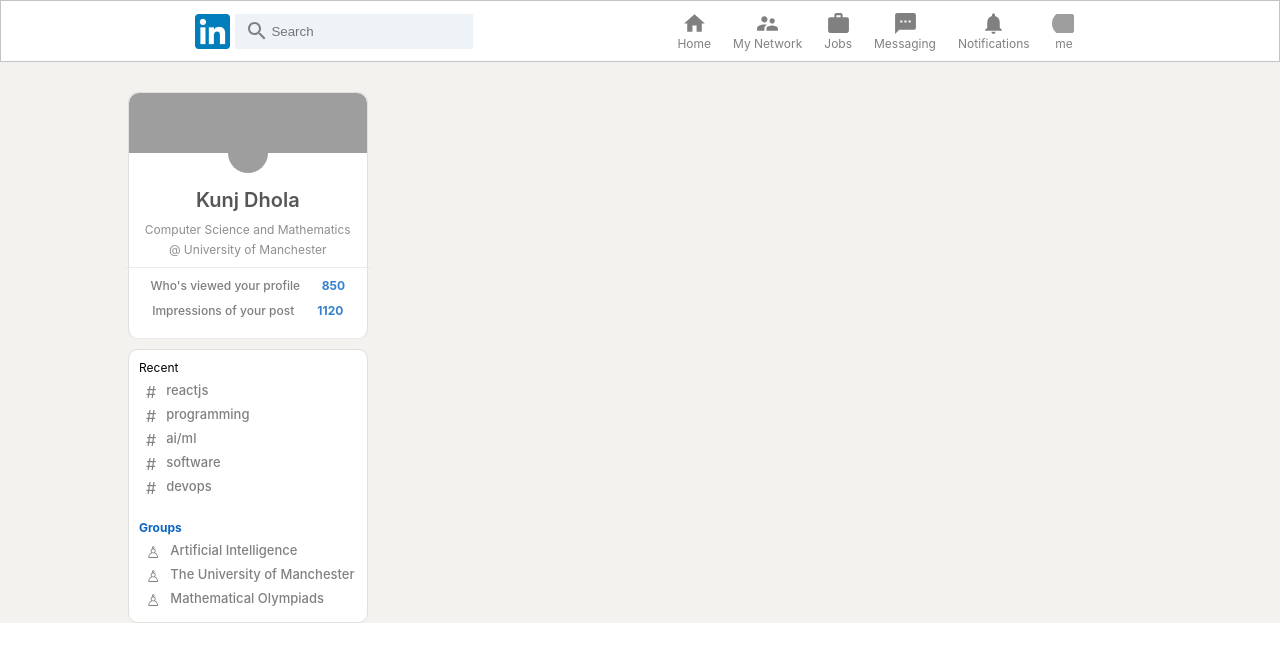
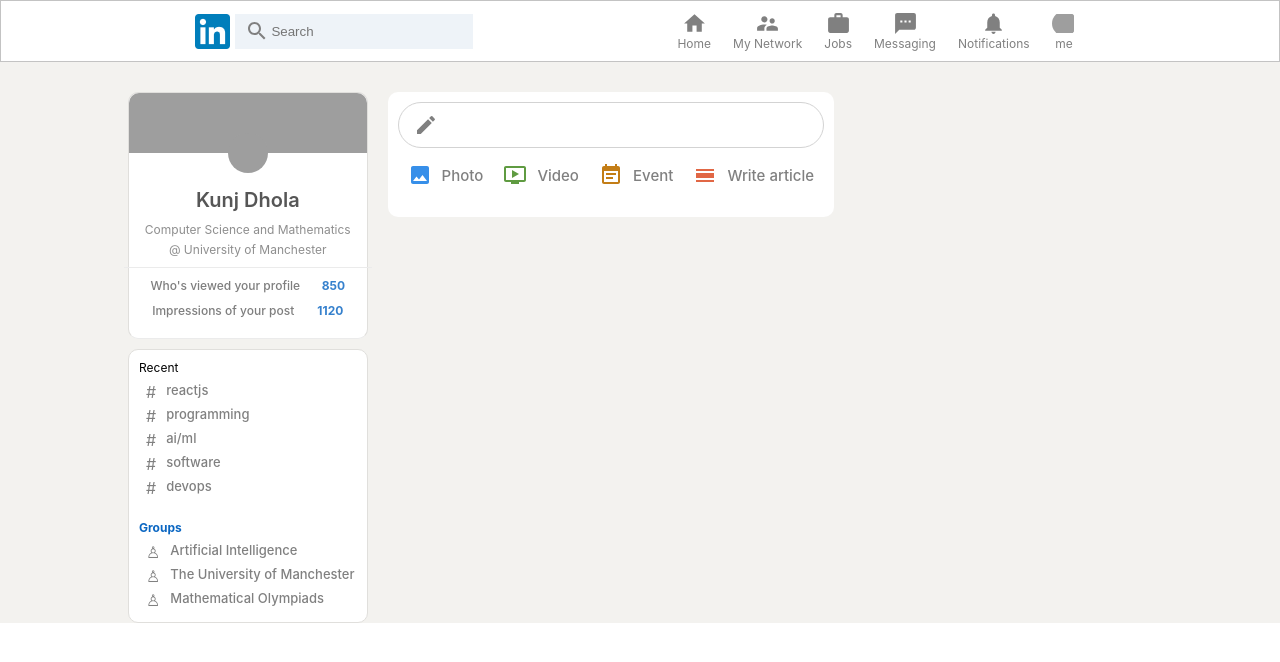
Before and after one commit to Kunj125/linkedin-clone, a React (Create React App) app: page / in a window 1280 px wide. Shown: the top 662 px of the page. Built offline with nearby package versions, Linux system fonts and the light colour scheme; grey boxes are pictures that could not be loaded.

Commit message:
finished adding input options in post

```diff
--- a/src/App.css
+++ b/src/App.css
@@ -1,6 +1,5 @@
 .app__body{
 display: flex;
-align-items: center;
 width: 80%;
 margin: auto;
 }
--- a/src/App.js
+++ b/src/App.js
@@ -2,6 +2,7 @@
 import './App.css';
 import Header from './Header'
 import Sidebar from './Sidebar.js'
+import Feed from './Feed.js'
 function App() {
   return (
     <div className="app">
@@ -9,6 +10,7 @@
       <Header/>
       <div className="app__body">
         <Sidebar/>
+        <Feed/>
       {/* main -> sidebar, feed, widgets */}
       </div>
 
--- /dev/null
+++ b/src/Feed.css
@@ -0,0 +1,38 @@
+.feed{
+    flex: 0.6;
+    margin: 30px 20px;
+}
+.feed__inputContainer{
+   background-color: white;
+   padding: 10px;
+   padding-bottom: 20px;
+   border-radius: 10px;
+   margin-bottom: 20px;
+}
+.feed__input{
+    border: 1px solid lightgray;
+    border-radius: 30px;
+    display: flex;
+    padding: 10px;
+    color: gray;
+    padding-left: 15px;
+}
+.feed__input > form{
+    display: flex;
+    width: 100%;
+}
+.feed__input > form > input{
+    border: none;
+    flex: 1;
+    margin-left: 10px;
+    outline-width: 0;
+    font-weight: 600;
+}
+.feed__input > form > button{
+    display: none;
+}
+.feed__inputOptions{
+    display: flex;
+    align-items: center;
+    justify-content: space-evenly;
+}
--- /dev/null
+++ b/src/Feed.js
@@ -0,0 +1,29 @@
+import '../src/Feed.css'
+import CreateIcon from '@mui/icons-material/Create';
+import InputOption from '../src/InputOption.js'
+import ImageIcon from '@mui/icons-material/Image';
+import EventNoteIcon from '@mui/icons-material/EventNote';
+import OndemandVideoIcon from '@mui/icons-material/OndemandVideo';
+import CalendarViewDayIcon from '@mui/icons-material/CalendarViewDay';
+
+export default function Feed() {
+    return (
+        <div className="feed">
+            <div className="feed__inputContainer">
+                <div className="feed__input">
+                    <CreateIcon/>
+                    <form action="">
+                        <input type="text" />
+                        <button type="submit">Send</button>
+                    </form>
+                </div>
+                <div className="feed__inputOptions">
+                    <InputOption color="#378FE9" Icon={ImageIcon} title="Photo"/>
+                    <InputOption color="#5F9B41" Icon={OndemandVideoIcon} title="Video"/>
+                    <InputOption color="#C37D16" Icon={EventNoteIcon} title="Event"/>
+                    <InputOption color="#E16745" Icon={CalendarViewDayIcon} title="Write article"/>
+                </div>
+            </div>
+        </div>
+    );
+}
--- /dev/null
+++ b/src/InputOption.css
@@ -0,0 +1,18 @@
+.input__option{
+    display: flex;
+    align-items: center;
+    margin-top: 5px;
+    cursor: pointer;
+    padding: 10px;
+}
+.input__option > h3{
+    color: gray;
+    margin-left: 10px;
+    font-size: 15px;
+    font-weight: 500;
+}
+
+.input__option:hover{
+    background-color: rgb(233, 233, 233);
+    border-radius: 5px;
+}
--- /dev/null
+++ b/src/InputOption.js
@@ -0,0 +1,9 @@
+import '../src/InputOption.css'
+export default function InputOption({Icon, title, color}){
+    return (
+        <div className = "input__option">
+        <Icon style={{color: color}}/>
+        <h3>{title}</h3>
+        </div>
+    );
+}
```
